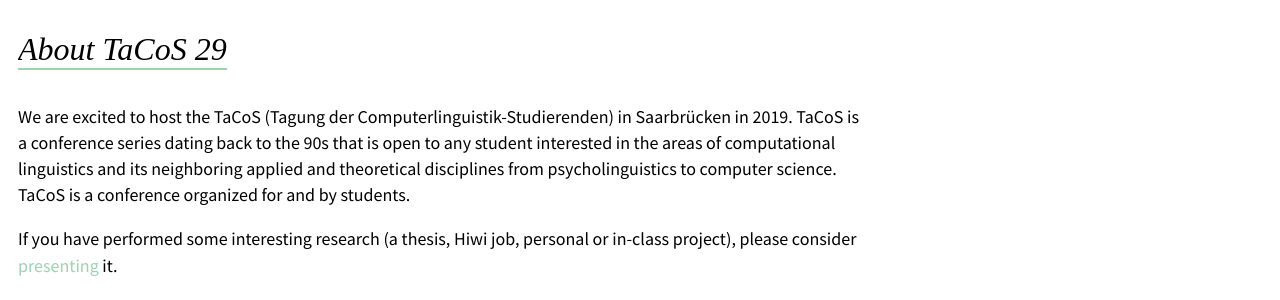
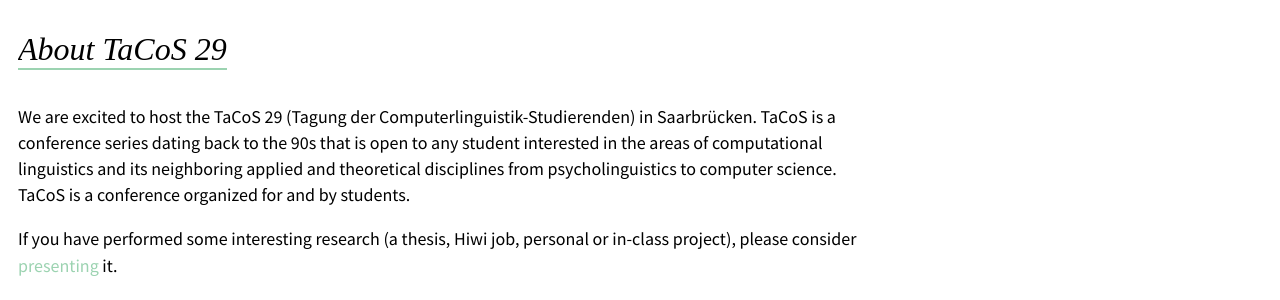
Before and after one commit to namednil/tacos29, a Jekyll site: the page built from index.md, in a window 1280 px wide. Shown: the part 825-1125 px from the top of the page. Built offline with Jekyll 4.4.1, drawn with Linux system fonts in a browser that asks for light colours; some web fonts are replaced.

Commit message:
TaCoS 29 explicit

```diff
--- a/index.md
+++ b/index.md
@@ -32,7 +32,7 @@ description: Meet other Coli students
     <div class="about-text">
       <h2>About TaCoS 29</h2>
 <div markdown="1">
-We are excited to host the TaCoS (Tagung der Computerlinguistik-Studierenden) in Saarbrücken in 2019. TaCoS is a conference series dating back to the 90s that is open to any student interested in the areas of computational linguistics and its neighboring applied and theoretical disciplines from psycholinguistics to computer science.
+We are excited to host the TaCoS 29 (Tagung der Computerlinguistik-Studierenden) in Saarbrücken. TaCoS is a conference series dating back to the 90s that is open to any student interested in the areas of computational linguistics and its neighboring applied and theoretical disciplines from psycholinguistics to computer science.
 TaCoS is a conference organized for and by students.
 
 If you have performed some interesting research (a thesis, Hiwi job, personal or in-class project), please consider [presenting](/call/) it.
```
